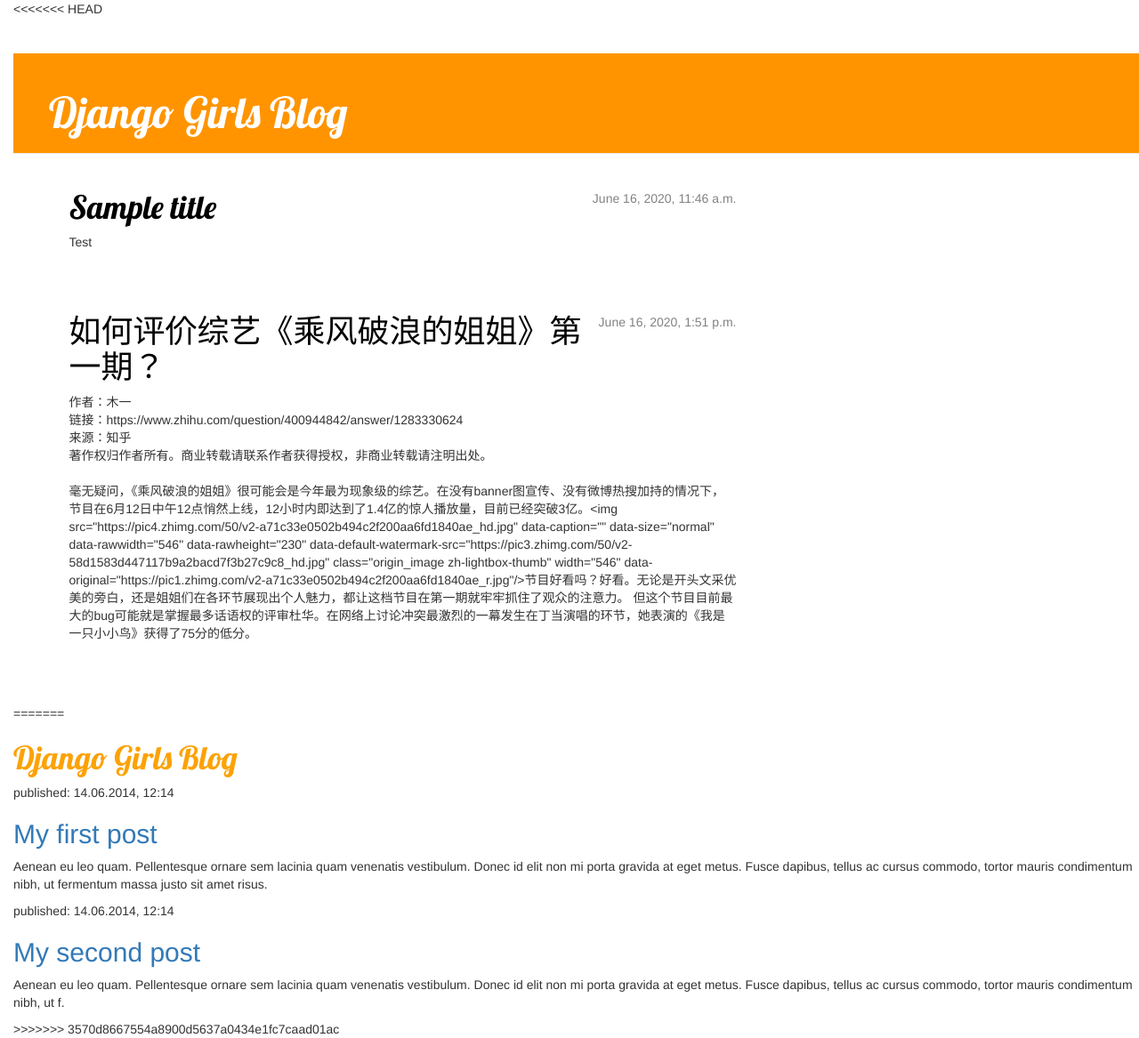
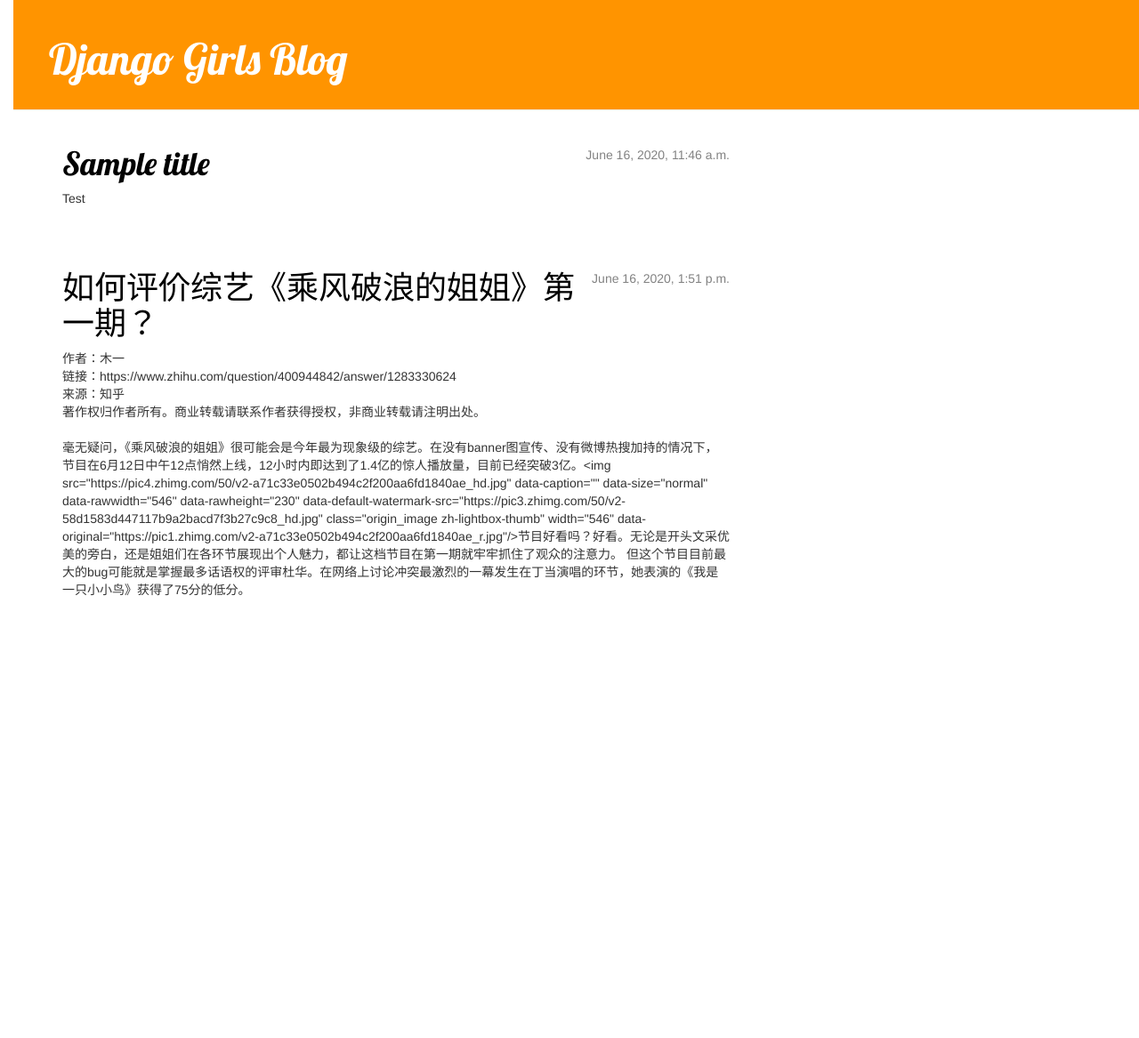
Before and after one commit to ch3czjl/my-first-blog, a Django app: page / in a window 1280 px wide. Shown: the whole page at 89% size. After the commit the page ends 670 px from the top, so only its background shows below. Run offline with Django 3.2, Linux system fonts and the light colour scheme; data comes from the database, SQL or seed files in the repository; some libraries are stand-ins or nearby versions.

Commit message:
xiugaipostlist

```diff
--- a/blog/templates/blog/post_list.html
+++ b/blog/templates/blog/post_list.html
@@ -1,4 +1,3 @@
-<<<<<<< HEAD
 {% load static %}
 <html>
     <head>
@@ -29,29 +28,4 @@
                 </div>
             </div>
     </body>
-=======
 <html>
-    <head>
-		<link rel="stylesheet" href="//maxcdn.bootstrapcdn.com/bootstrap/3.2.0/css/bootstrap.min.css">
-		<link rel="stylesheet" href="//maxcdn.bootstrapcdn.com/bootstrap/3.2.0/css/bootstrap-theme.min.css">
-        <title>Django Girls blog</title>
-    </head>
-    <body>
-        <div>
-            <h1><a href="">Django Girls Blog</a></h1>
-        </div>
-
-        <div>
-            <p>published: 14.06.2014, 12:14</p>
-            <h2><a href="">My first post</a></h2>
-            <p>Aenean eu leo quam. Pellentesque ornare sem lacinia quam venenatis vestibulum. Donec id elit non mi porta gravida at eget metus. Fusce dapibus, tellus ac cursus commodo, tortor mauris condimentum nibh, ut fermentum massa justo sit amet risus.</p>
-        </div>
-
-        <div>
-            <p>published: 14.06.2014, 12:14</p>
-            <h2><a href="">My second post</a></h2>
-            <p>Aenean eu leo quam. Pellentesque ornare sem lacinia quam venenatis vestibulum. Donec id elit non mi porta gravida at eget metus. Fusce dapibus, tellus ac cursus commodo, tortor mauris condimentum nibh, ut f.</p>
-        </div>
-    </body>
->>>>>>> 3570d8667554a8900d5637a0434e1fc7caad01ac
-</html>
```
